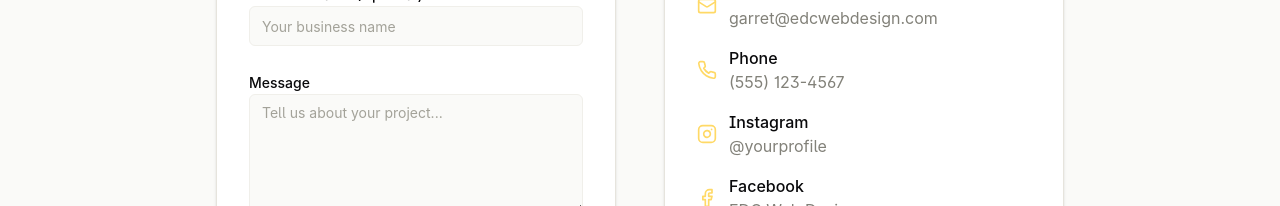
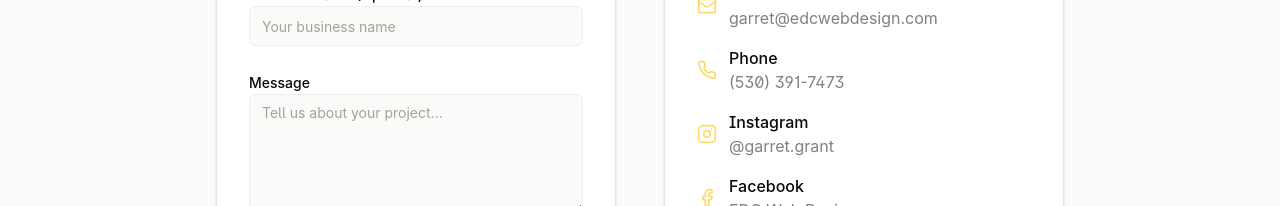
Before and after one commit to garretdgrant/edcw-next, a Next.js app: page /contact in a window 1280 px wide. Shown: the part 583-789 px from the top of the page. Built offline with nearby package versions, Linux system fonts and the light colour scheme.

Commit message:
chore: update contact page with real info

```diff
--- a/src/app/contact/page.tsx
+++ b/src/app/contact/page.tsx
@@ -101,7 +101,7 @@ const ContactPage = () => {
                       <Phone className="h-5 w-5 text-accent mr-3" />
                       <div>
                         <p className="font-medium">Phone</p>
-                        <p className="text-secondary">(555) 123-4567</p>
+                        <p className="text-secondary">(530) 391-7473</p>
                       </div>
                     </div>
 
@@ -110,10 +110,10 @@ const ContactPage = () => {
                       <div>
                         <p className="font-medium">Instagram</p>
                         <a
-                          href="https://instagram.com/yourprofile"
+                          href="https://instagram.com/garret.grant"
                           className="text-secondary hover:text-primary transition-colors"
                         >
-                          @yourprofile
+                          @garret.grant
                         </a>
                       </div>
                     </div>
@@ -123,7 +123,7 @@ const ContactPage = () => {
                       <div>
                         <p className="font-medium">Facebook</p>
                         <a
-                          href="https://facebook.com/yourpage"
+                          href="https://facebook.com/garret.grant"
                           className="text-secondary hover:text-primary transition-colors"
                         >
                           EDC Web Design
--- a/src/app/pricing/page.tsx
+++ b/src/app/pricing/page.tsx
@@ -1,5 +1,4 @@
 import Navigation from "@/components/Navigation";
-import Footer from "@/components/Footer";
 import { Check } from "lucide-react";
 import { Button } from "@/components/ui/button";
 import { Badge } from "@/components/ui/badge";
```
